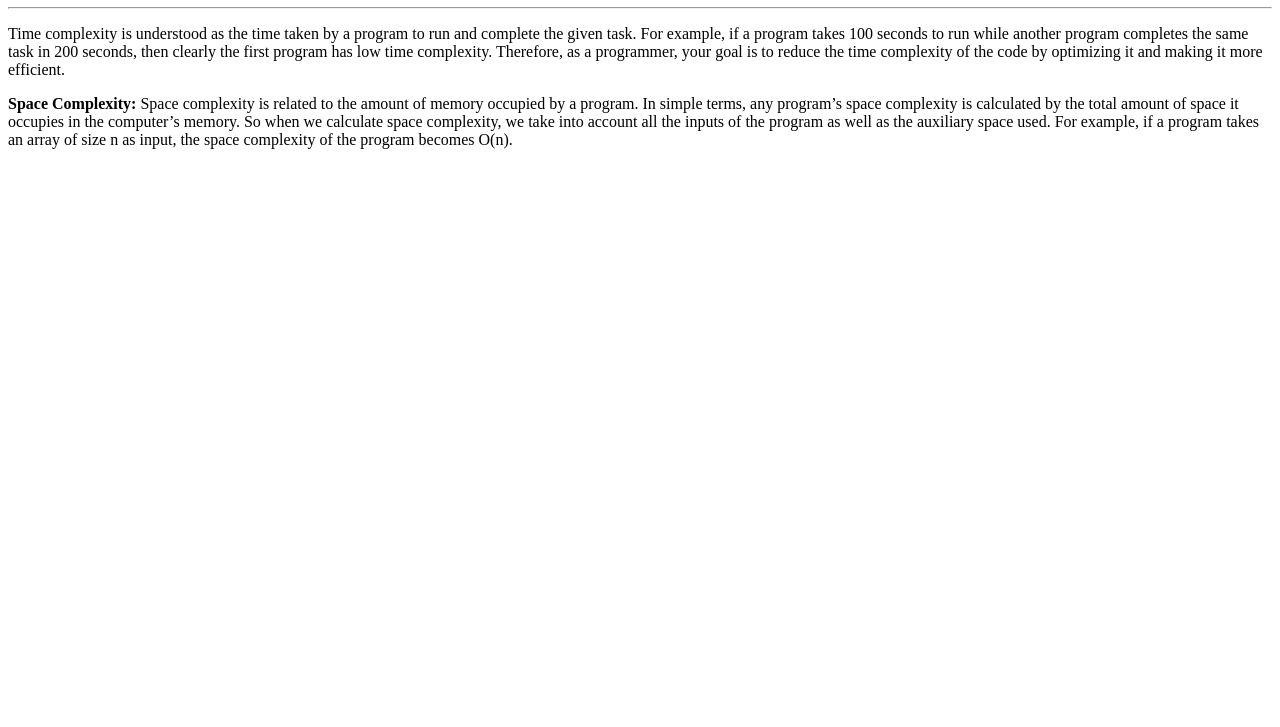
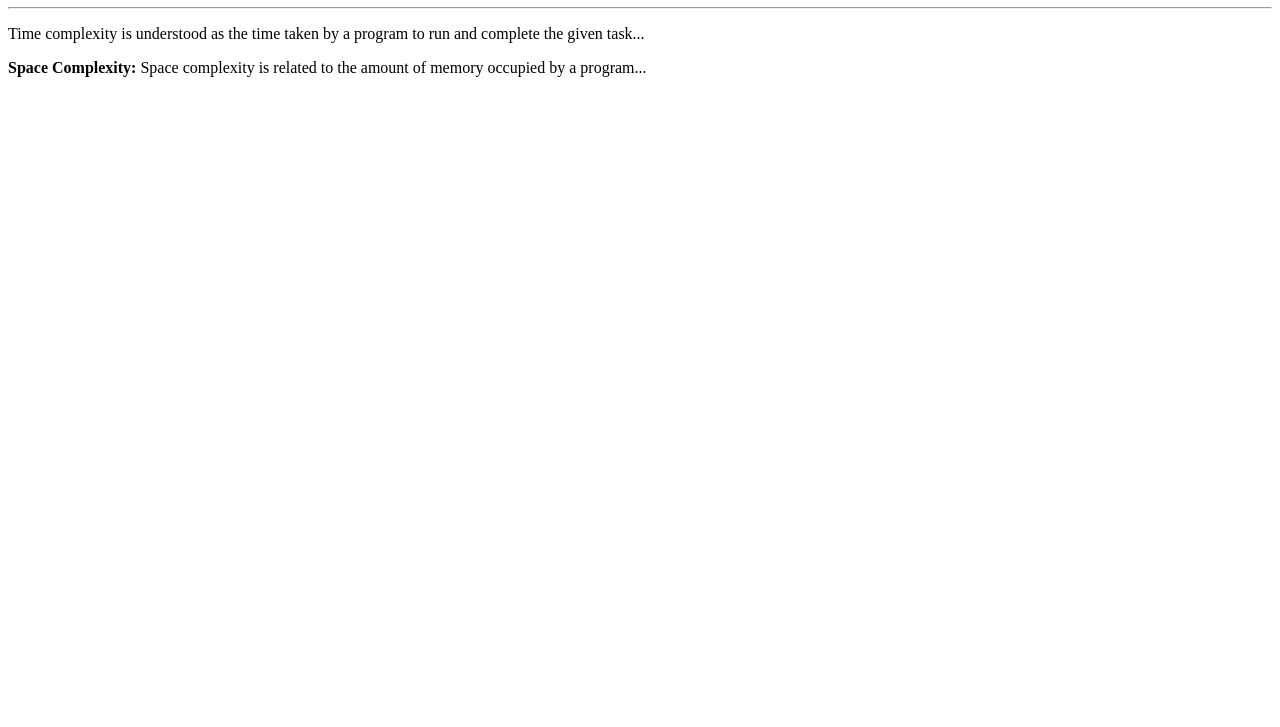
Before and after one commit to acciojob/time-and-space-complexity-Deepakkumar121998, a website: page main.html in a window 1280 px wide. Shown: the part 73-800 px from the top of the page. Drawn offline with Linux system fonts and the light colour scheme.

Commit message:
created a submission

```diff
--- a/main.html
+++ b/main.html
@@ -1,23 +1,17 @@
 <!DOCTYPE html>
-
 <html>
-
 <head>
+    <title>Time and Space Complexity</title>
     <link rel="stylesheet" href="styles.css">
 </head>
-
 <body>
     <h1>Time and Space Complexity</h1><hr>
     <div>
-<p>Time complexity is understood as the time taken by a program to run and complete the given task. For example, if a program takes 100 seconds to run while another program completes the same task in 200 seconds, then clearly the first program has low time complexity. Therefore, as a programmer, your goal is to reduce the time complexity of the code by optimizing it and making it more efficient.</p>
-<!-- the entire body must be written by student -->
+        <p>Time complexity is understood as the time taken by a program to run and complete the given task...</p>
     </div>
     <div>
-<p><b>Space Complexity:</b> Space complexity is related to the amount of memory occupied by a program. In simple terms, any program’s space complexity is calculated by the total amount of space it occupies in the computer’s memory. So when we calculate space complexity, we take into account all the inputs of the program as well as the auxiliary space used. For example, if a program takes an array of size n as input, the space complexity of the program becomes O(n).</p>
+        <p><b>Space Complexity:</b> Space complexity is related to the amount of memory occupied by a program...</p>
     </div>
-<script type="text/javascript" src="./script.js">
-</script>
-
+    <script type="text/javascript" src="./script.js"></script>
 </body>
-
 </html>
```
Lines whose indentation alone changed are shown as unchanged.
